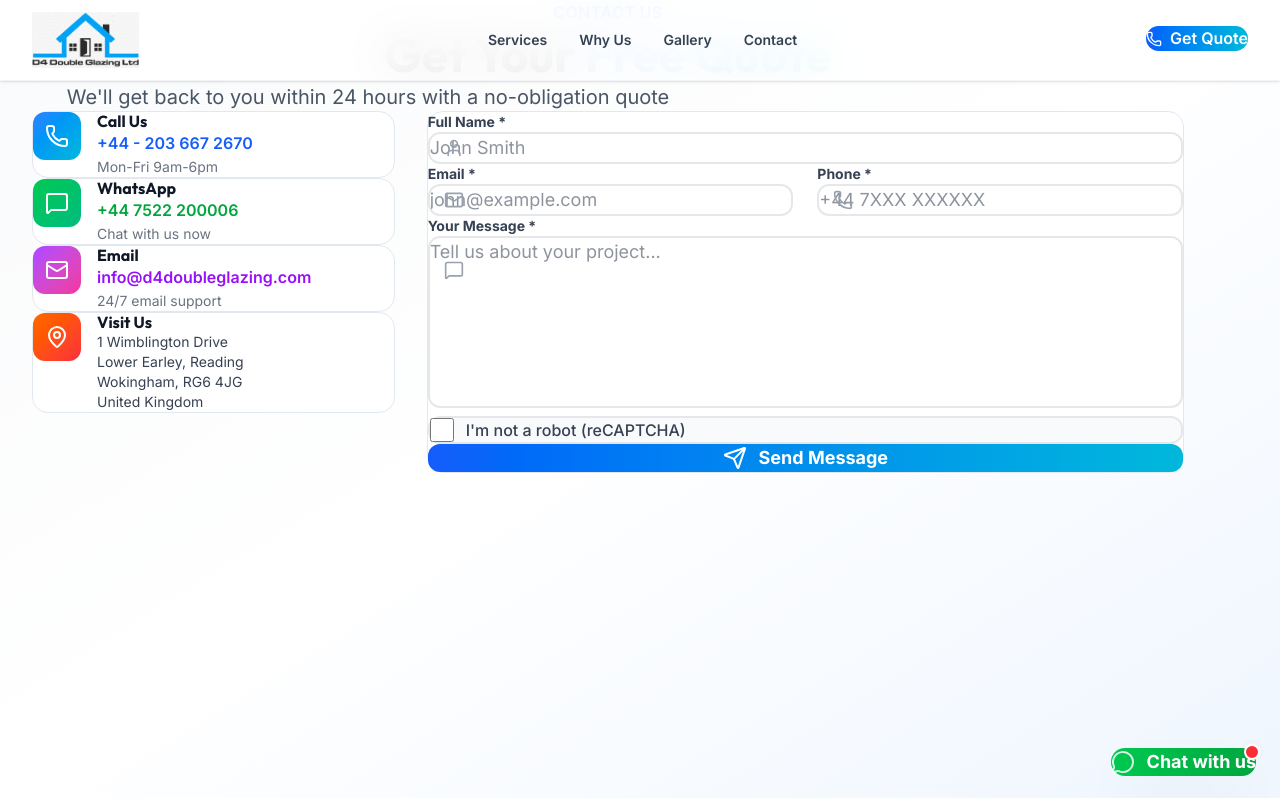
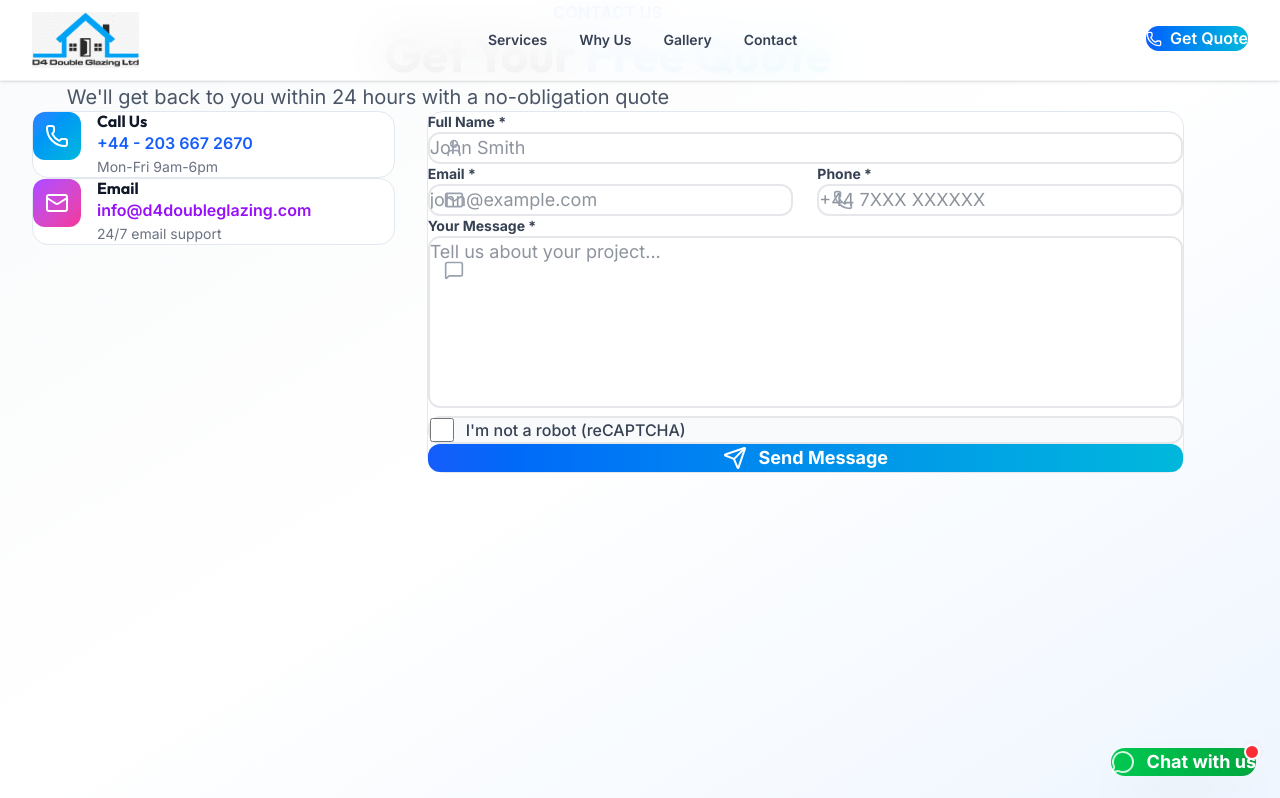
Before and after one commit to singhalamjeet/d4doubleglazing, a Next.js app: page /contact in a window 1280 px wide. Shown: the top 798 px of the page. Built offline with nearby package versions, Linux system fonts and the light colour scheme.

Commit message:
Simplify contact form: remove WhatsApp and Visit Us cards, add API endpoint

```diff
--- /dev/null
+++ b/app/api/contact/route.ts
@@ -0,0 +1,56 @@
+import type { NextRequest } from 'next/server';
+
+export async function POST(request: NextRequest) {
+    try {
+        const body = await request.json();
+        const { name, email, phone, message } = body;
+
+        // Validate required fields
+        if (!name || !email || !phone || !message) {
+            return Response.json(
+                { error: 'All fields are required' },
+                { status: 400 }
+            );
+        }
+
+        // TODO: Configure email service
+        // Options:
+        // 1. Resend (recommended) - https://resend.com
+        // 2. SendGrid - https://sendgrid.com
+        // 3. Nodemailer with SMTP
+
+        // Example with Resend (uncomment when configured):
+        /*
+        const { Resend } = require('resend');
+        const resend = new Resend(process.env.RESEND_API_KEY);
+
+        await resend.emails.send({
+            from: 'D4 Double Glazing <noreply@d4doubleglazing.com>',
+            to: 'info@d4doubleglazing.com',
+            subject: `New Quote Request from ${name}`,
+            html: `
+                <h2>New Contact Form Submission</h2>
+                <p><strong>Name:</strong> ${name}</p>
+                <p><strong>Email:</strong> ${email}</p>
+                <p><strong>Phone:</strong> ${phone}</p>
+                <p><strong>Message:</strong></p>
+                <p>${message}</p>
+            `,
+        });
+        */
+
+        // For now, just log the data (remove this in production)
+        console.log('Contact form submission:', { name, email, phone, message });
+
+        return Response.json(
+            { message: 'Message sent successfully' },
+            { status: 200 }
+        );
+    } catch (error) {
+        console.error('Contact form error:', error);
+        return Response.json(
+            { error: 'Failed to send message' },
+            { status: 500 }
+        );
+    }
+}
--- a/components/ContactForm.tsx
+++ b/components/ContactForm.tsx
@@ -2,7 +2,7 @@
 
 import { useState } from 'react';
 import { motion } from 'framer-motion';
-import { Phone, Mail, User, MessageSquare, MapPin, Clock, Send } from 'lucide-react';
+import { Phone, Mail, User, MessageSquare, Send } from 'lucide-react';
 
 export default function ContactForm() {
     const [formData, setFormData] = useState({
@@ -18,15 +18,36 @@ export default function ContactForm() {
         e.preventDefault();
         setIsSubmitting(true);
 
-        // Simulate form submission
-        setTimeout(() => {
-            setSubmitStatus('success');
-            setIsSubmitting(false);
+        try {
+            const response = await fetch('/api/contact', {
+                method: 'POST',
+                headers: {
+                    'Content-Type': 'application/json',
+                },
+                body: JSON.stringify(formData),
+            });
+
+            if (response.ok) {
+                setSubmitStatus('success');
+                setFormData({ name: '', email: '', phone: '', message: '' });
+                setTimeout(() => {
+                    setSubmitStatus('idle');
+                }, 3000);
+            } else {
+                setSubmitStatus('error');
+                setTimeout(() => {
+                    setSubmitStatus('idle');
+                }, 3000);
+            }
+        } catch (error) {
+            console.error('Form submission error:', error);
+            setSubmitStatus('error');
             setTimeout(() => {
                 setSubmitStatus('idle');
-                setFormData({ name: '', email: '', phone: '', message: '' });
             }, 3000);
-        }, 1500);
+        } finally {
+            setIsSubmitting(false);
+        }
     };
 
     const handleChange = (e: React.ChangeEvent<HTMLInputElement | HTMLTextAreaElement>) => {
@@ -85,21 +106,6 @@ export default function ContactForm() {
 
                             <div className="modern-card p-6">
                                 <div className="flex items-start gap-4">
-                                    <div className="w-12 h-12 bg-gradient-to-br from-green-500 to-emerald-500 rounded-xl flex items-center justify-center flex-shrink-0">
-                                        <MessageSquare className="w-6 h-6 text-white" />
-                                    </div>
-                                    <div>
-                                        <h3 className="font-bold text-gray-900 mb-1">WhatsApp</h3>
-                                        <a href="https://wa.me/447522200006" target="_blank" rel="noopener noreferrer" className="text-green-600 font-semibold hover:underline">
-                                            +44 7522 200006
-                                        </a>
-                                        <p className="text-sm text-gray-500 mt-1">Chat with us now</p>
-                                    </div>
-                                </div>
-                            </div>
-
-                            <div className="modern-card p-6">
-                                <div className="flex items-start gap-4">
                                     <div className="w-12 h-12 bg-gradient-to-br from-purple-500 to-pink-500 rounded-xl flex items-center justify-center flex-shrink-0">
                                         <Mail className="w-6 h-6 text-white" />
                                     </div>
@@ -109,23 +115,6 @@ export default function ContactForm() {
                                             info@d4doubleglazing.com
                                         </a>
                                         <p className="text-sm text-gray-500 mt-1">24/7 email support</p>
-                                    </div>
-                                </div>
-                            </div>
-
-                            <div className="modern-card p-6">
-                                <div className="flex items-start gap-4">
-                                    <div className="w-12 h-12 bg-gradient-to-br from-orange-500 to-red-500 rounded-xl flex items-center justify-center flex-shrink-0">
-                                        <MapPin className="w-6 h-6 text-white" />
-                                    </div>
-                                    <div>
-                                        <h3 className="font-bold text-gray-900 mb-1">Visit Us</h3>
-                                        <p className="text-gray-700 text-sm">
-                                            1 Wimblington Drive<br />
-                                            Lower Earley, Reading<br />
-                                            Wokingham, RG6 4JG<br />
-                                            United Kingdom
-                                        </p>
                                     </div>
                                 </div>
                             </div>
```
